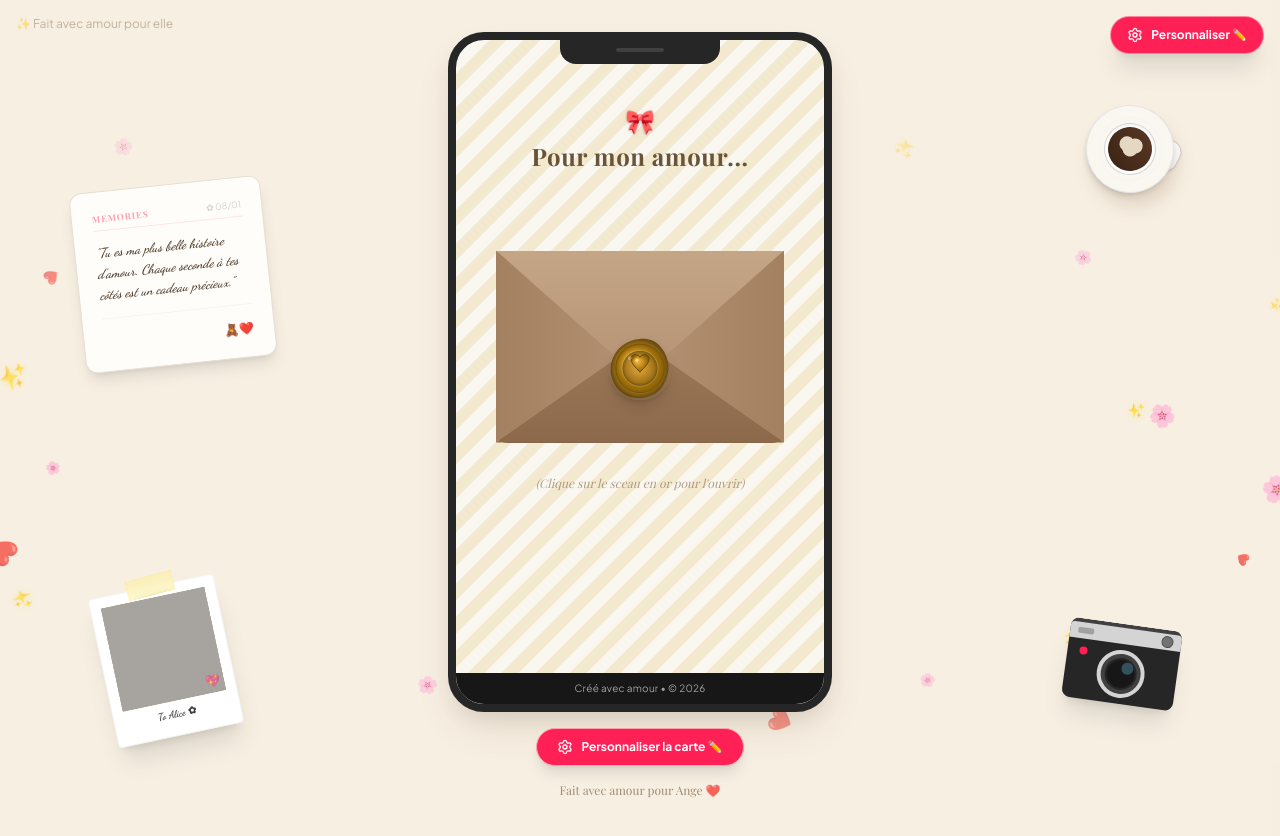
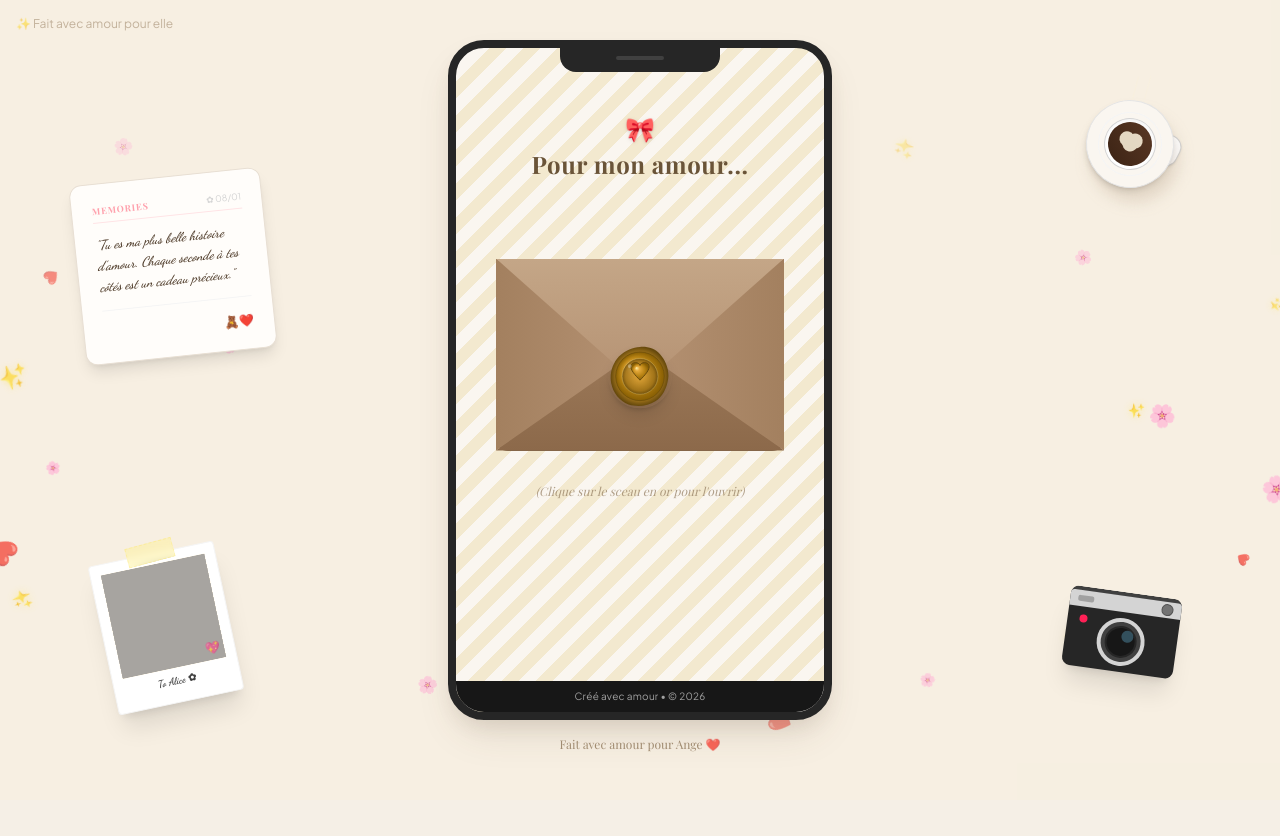
Before and after one commit to fomenanoboussi/Ange, a Next.js app: page / in a window 1280 px wide. After the commit the page ends 800 px from the top, so only its background shows below. Built offline with nearby package versions, Linux system fonts and the light colour scheme; grey boxes are pictures that could not be loaded; a web font is replaced by a local one.

Commit message:
refactor: remove customization UI and update API error handling
Remove floating and bottom customization buttons. Update API error handling to gracefully manage file system limitations in read-only serverless environments like Vercel.

```diff
--- a/app/api/save-config/route.ts
+++ b/app/api/save-config/route.ts
@@ -6,12 +6,26 @@ export async function POST(req: NextRequest) {
   try {
     const { cardData } = await req.json();
     if (!cardData || typeof cardData !== "object") {
-      return NextResponse.json({ success: false, error: "Invalid data" }, { status: 400 });
+      return NextResponse.json({ success: false, error: "Données invalides" }, { status: 400 });
     }
 
     // Clone cardData to modify polaroid image paths safely
     const updatedCardData = JSON.parse(JSON.stringify(cardData));
 
+    // If running on Vercel / Read-Only serverless environment, fs modifications will fail.
+    // Handle gracefully so the user is informed to use the "Générer le Lien" feature instead of showing raw node errors.
+    const isVercel = process.env.VERCEL === "1" || process.env.VERCEL === "true" || !!process.env.NEXT_PUBLIC_VERCEL_ENV;
+
+    if (isVercel) {
+      return NextResponse.json({
+        success: true,
+        isServerless: true,
+        cardData: updatedCardData,
+        message: "Sur Vercel, le serveur est en lecture seule. Utilisez le bouton 'Générer le Lien 🔗' pour partager directement cette carte !",
+      });
+    }
+
+    try {
       // Ensure public/photos directory exists
       const publicPhotosDir = path.join(process.cwd(), "public", "photos");
       await fs.mkdir(publicPhotosDir, { recursive: true });
@@ -48,31 +62,32 @@ export async function POST(req: NextRequest) {
       const marker = "export const DEFAULT_CARD_DATA: CardData =";
       const startIndex = fileContent.indexOf(marker);
 
-    if (startIndex === -1) {
-      return NextResponse.json({ success: false, error: "Marker not found in file" }, { status: 500 });
-    }
-
-    // Find the end of DEFAULT_CARD_DATA: it ends before the encoder helper
+      if (startIndex !== -1) {
         const nextMarker = "// UTF-8 and URI-safe Base64 encoder helper";
         const endIndex = fileContent.indexOf(nextMarker);
 
-    if (endIndex === -1) {
-      return NextResponse.json({ success: false, error: "End marker not found in file" }, { status: 500 });
-    }
-
-    // Format updatedCardData beautifully
+        if (endIndex !== -1) {
           const formattedData = JSON.stringify(updatedCardData, null, 2);
-
-    // Build the new file contents
           const beforePart = fileContent.substring(0, startIndex);
           const afterPart = fileContent.substring(endIndex);
           const newContent = `${beforePart}${marker} ${formattedData};\n\n${afterPart}`;
 
           await fs.writeFile(filePath, newContent, "utf-8");
+        }
+      }
 
       return NextResponse.json({ success: true, cardData: updatedCardData });
+    } catch (fsError: any) {
+      console.warn("File write failed (serverless environment):", fsError.message);
+      return NextResponse.json({
+        success: true,
+        isServerless: true,
+        cardData: updatedCardData,
+        message: "Enregistré localement ! Sur Vercel, utilisez le bouton 'Générer le Lien 🔗' pour la partager.",
+      });
+    }
   } catch (error: any) {
     console.error("Error saving card config:", error);
-    return NextResponse.json({ success: false, error: error.message }, { status: 500 });
+    return NextResponse.json({ success: false, error: error.message || "Erreur serveur" }, { status: 500 });
   }
 }
--- a/app/page.tsx
+++ b/app/page.tsx
@@ -496,17 +496,6 @@ function CardApp() {
         ✨ Fait avec amour pour elle
       </div>
 
-      {/* Floating Customize Button */}
-      <div className="fixed top-4 right-4 z-40 flex items-center gap-2">
-        <button
-          onClick={() => setIsEditorOpen(true)}
-          className="px-4 py-2.5 bg-rose-500 hover:bg-rose-600 text-white font-bold text-xs rounded-full shadow-xl border border-rose-300/80 flex items-center gap-2 transition-all hover:scale-105 active:scale-95 cursor-pointer"
-        >
-          <Settings className="w-4 h-4 text-white animate-spin-slow" />
-          <span>Personnaliser ✏️</span>
-        </button>
-      </div>
-
       {/* Main Container - Framed like a cozy iPhone screen on desktop, full-bleed on mobile */}
       <div
         id="main-applet-container"
@@ -1151,16 +1140,7 @@ function CardApp() {
         </div>
       </div>
 
-      {/* Bottom Action Bar */}
-      <div className="mt-4 flex items-center justify-center gap-3 z-30">
-        <button
-          onClick={() => setIsEditorOpen(true)}
-          className="px-5 py-2.5 bg-rose-500 hover:bg-rose-600 text-white font-bold text-xs rounded-full shadow-lg border border-rose-300 flex items-center gap-2 transition-all hover:scale-105 active:scale-95 cursor-pointer"
-        >
-          <Settings className="w-4 h-4 text-white" />
-          <span>Personnaliser la carte ✏️</span>
-        </button>
-      </div>
+
 
       {/* 6. CARD CUSTOMIZER SIDEBAR DRAWER (Only shown when editor state active) */}
       <AnimatePresence>
```
Lines whose indentation alone changed are shown as unchanged.
